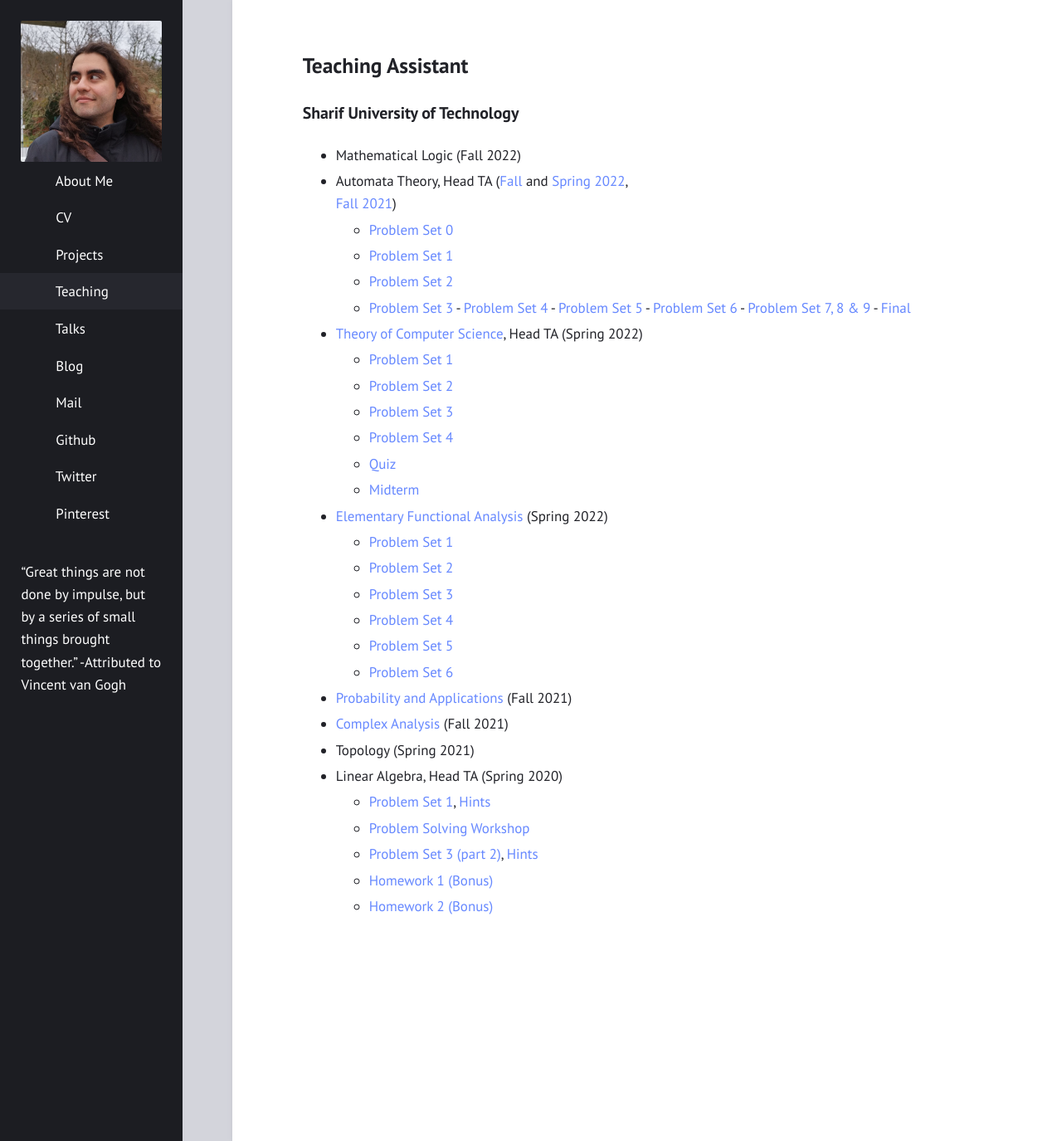
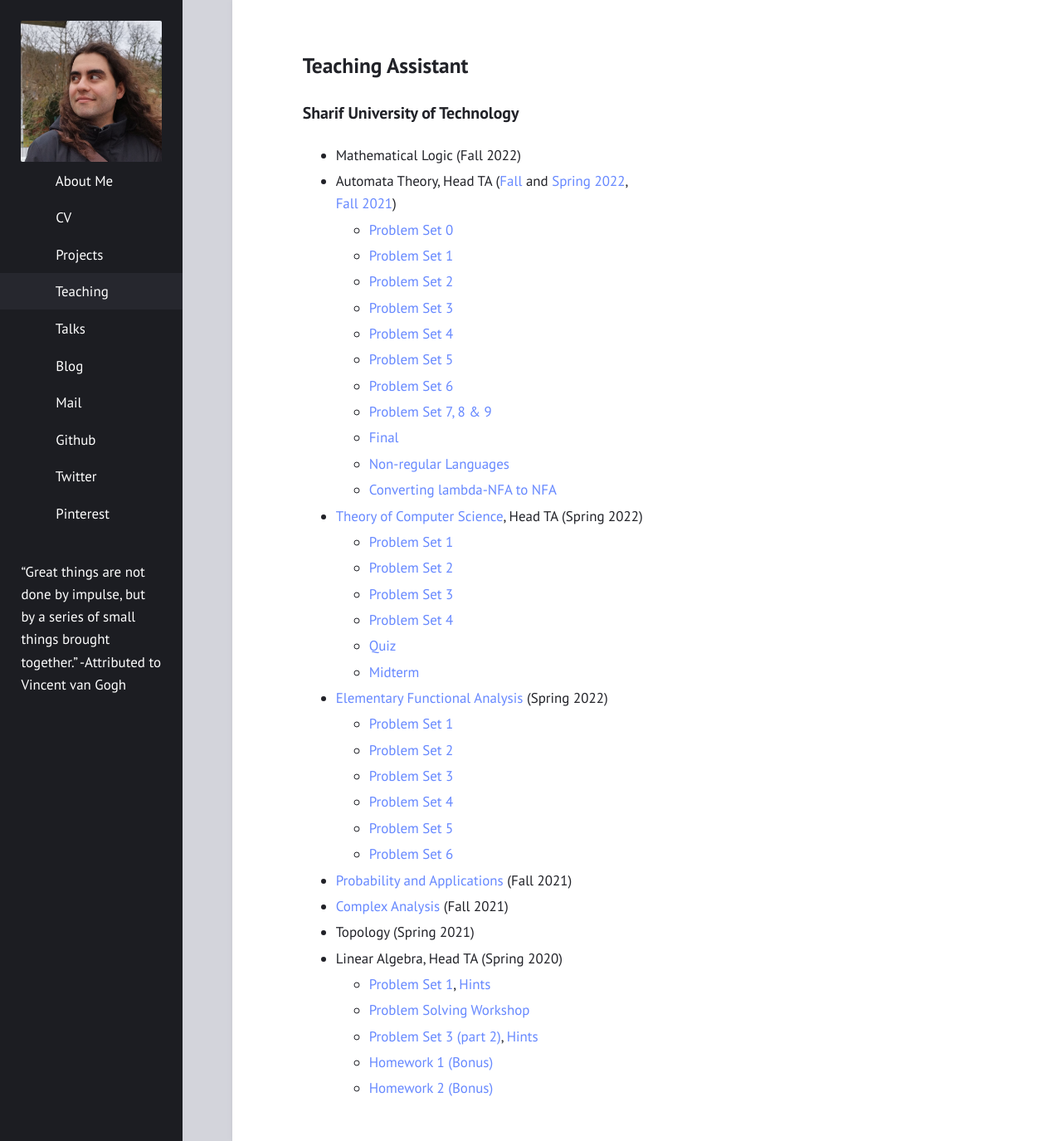
Before and after one commit to ali-almasi/ali-almasi.github.io, a Jekyll site: the page built from teaching.md, in a window 1280 px wide and 1375 px high. Shown: the whole window at 83% size. Built offline with Jekyll 4.4.1, drawn with Linux system fonts in a browser that asks for light colours.

Commit message:
Update teaching.md

```diff
--- a/teaching.md
+++ b/teaching.md
@@ -13,11 +13,13 @@ layout: post
 	- [Problem Set 1](teaching_materials/automata_theory/PS1.pdf)
 	- [Problem Set 2](teaching_materials/automata_theory/PS2.pdf)
 	- [Problem Set 3](teaching_materials/automata_theory/PS3.pdf)
-   	- [Problem Set 4](teaching_materials/automata_theory/PS4.pdf)
-   	- [Problem Set 5](teaching_materials/automata_theory/PS5.pdf)
-   	- [Problem Set 6](teaching_materials/automata_theory/PS6.pdf)
-   	- [Problem Set 7, 8 & 9](teaching_materials/automata_theory/PS7-8-9.pdf)
-   	- [Final](teaching_materials/automata_theory/final.pdf)
+	- [Problem Set 4](teaching_materials/automata_theory/PS4.pdf)
+	- [Problem Set 5](teaching_materials/automata_theory/PS5.pdf)
+	- [Problem Set 6](teaching_materials/automata_theory/PS6.pdf)
+	- [Problem Set 7, 8 & 9](teaching_materials/automata_theory/PS7-8-9.pdf)
+	- [Final](teaching_materials/automata_theory/final.pdf)
+	- [Non-regular Languages](teaching_materials/automata_theory/nonregular_languages.pdf)
+	- [Converting lambda-NFA to NFA](teaching_materials/automata_theory/epsilonNFA_to_NFA.pdf)
 - [Theory of Computer Science](https://hamband.math.sharif.edu/wiki/%D8%AF%D8%A7%D9%86%D8%B4%DA%A9%D8%AF%D9%87/%D8%AF%D8%B1%D9%88%D8%B3/22772/14002/main), Head TA (Spring 2022)
 	- [Problem Set 1](teaching_materials/Theory_of_CS2022/PS1.pdf)
 	- [Problem Set 2](teaching_materials/Theory_of_CS2022/PS2.pdf)
```
